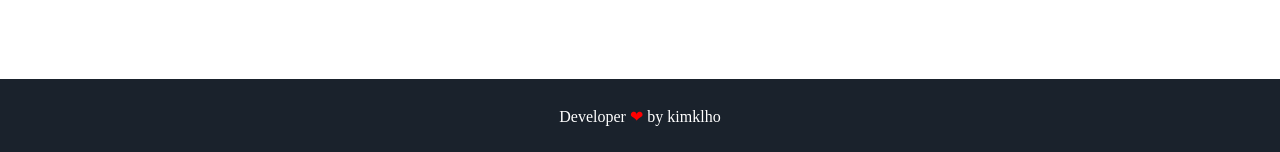
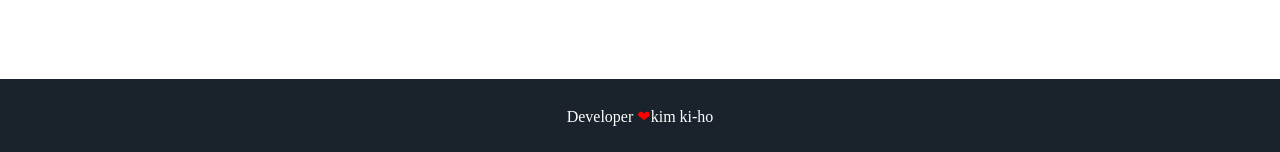
Before and after one commit to kimklho/kimklho.github.io, a Jekyll site: the page built from index.html, in a window 1280 px wide. Shown: the part 2126-2278 px from the top of the page. Built offline with Jekyll 4.4.1, drawn with Linux system fonts in a browser that asks for light colours; some web fonts are replaced.

Commit message:
Update footer.html

```diff
--- a/_includes/footer.html
+++ b/_includes/footer.html
@@ -1,6 +1,6 @@
 <footer class="footer">
     <!-- <p>&copy; {{ site.username }}</p> -->
-    <p>Developer <span class="love">❤</span> by <a href="https://www.instagram.com/kimkiho3514/">kimklho</a></p>
+    <p>Developer <span class="love">❤</span><a href="https://www.instagram.com/kimkiho3514/">kim ki-ho</a></p>
 </footer>
 <script src="{{ '/assets/js/particles.min.js' | prepend: site.baseurl }}"></script>
 <script src="{{ '/assets/js/sweet-scroll.min.js' | prepend: site.baseurl }}"></script>
```
